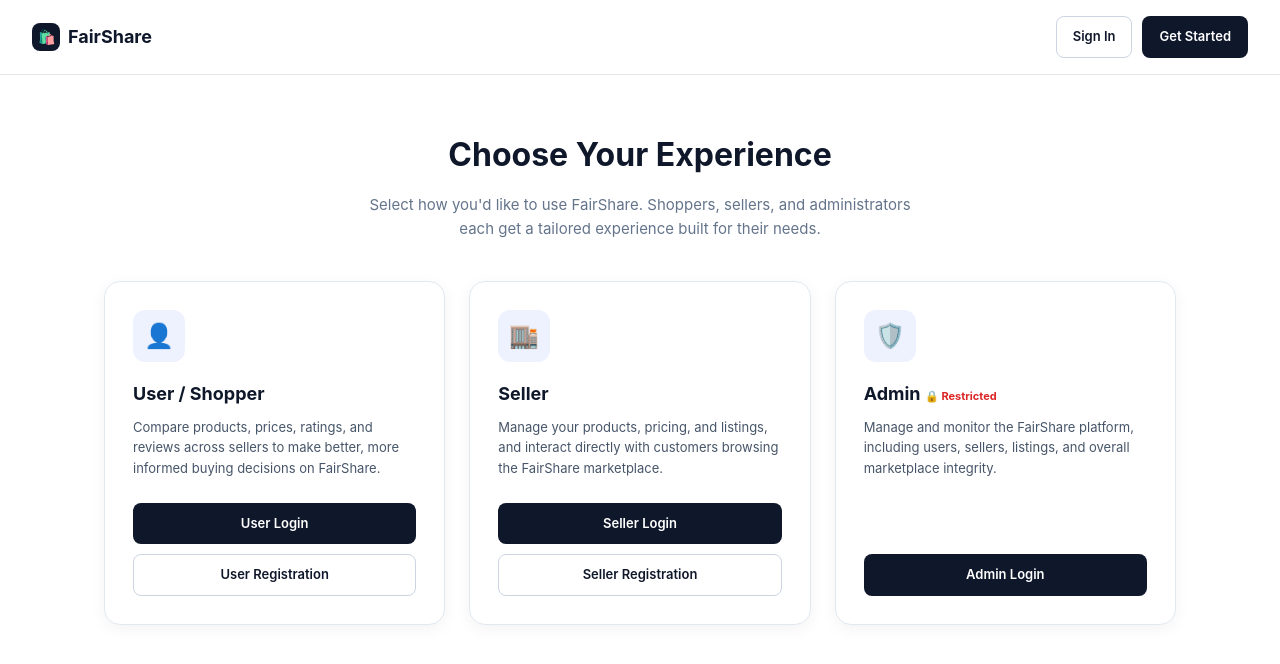
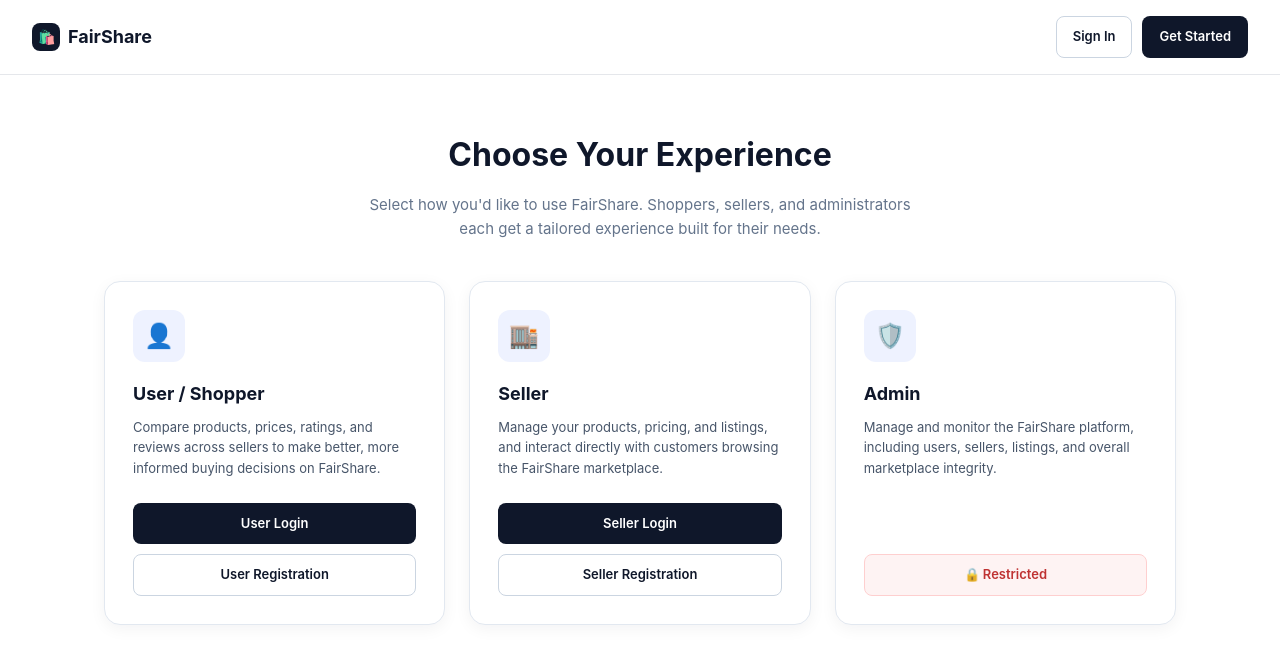
Before and after one commit to sumaiyaIslamshimu/FairShare, a React app in the folder frontend/: page / in a window 1280 px wide. Shown: the top 664 px of the page. Built offline with nearby package versions, Linux system fonts and the light colour scheme; the HTML template or start-up script is replaced by a standard one.

Commit message:
Update experience selection

```diff
--- a/frontend/src/pages/ExperienceSelection.jsx
+++ b/frontend/src/pages/ExperienceSelection.jsx
@@ -19,22 +19,24 @@ function ExperienceSelection() {
         </div>
       </nav>
 
-      <header className="experience-hero">
+      <div className="experience-hero">
         <h1 className="experience-title">Choose Your Experience</h1>
         <p className="experience-subtitle">
           Select how you'd like to use FairShare. Shoppers, sellers, and
           administrators each get a tailored experience built for their needs.
         </p>
-      </header>
+      </div>
 
-      <main className="role-grid">
+      <div className="role-grid">
         <div className="role-card">
+          <div className="role-card-body">
             <div className="role-icon">👤</div>
             <h2 className="role-title">User / Shopper</h2>
             <p className="role-description">
               Compare products, prices, ratings, and reviews across sellers to
               make better, more informed buying decisions on FairShare.
             </p>
+          </div>
           <div className="role-actions">
             <Link to="/login" className="role-button role-button-dark">
               User Login
@@ -46,12 +48,14 @@ function ExperienceSelection() {
         </div>
 
         <div className="role-card">
+          <div className="role-card-body">
             <div className="role-icon">🏬</div>
             <h2 className="role-title">Seller</h2>
             <p className="role-description">
               Manage your products, pricing, and listings, and interact
               directly with customers browsing the FairShare marketplace.
             </p>
+          </div>
           <div className="role-actions">
             <button type="button" className="role-button role-button-dark">
               Seller Login
@@ -63,27 +67,25 @@ function ExperienceSelection() {
         </div>
 
         <div className="role-card">
+          <div className="role-card-body">
             <div className="role-icon">🛡️</div>
-
-          <h2 className="role-title">
-            Admin{" "}
-            <span style={{ color: "#dc2626", fontSize: "11px" }}>
-              🔒 Restricted
-            </span>
-          </h2>
-
+            <h2 className="role-title">Admin</h2>
             <p className="role-description">
               Manage and monitor the FairShare platform, including users,
               sellers, listings, and overall marketplace integrity.
             </p>
-
+          </div>
           <div className="role-actions">
-            <button type="button" className="role-button role-button-dark">
-              Admin Login
+            <button
+              type="button"
+              className="role-button role-button-restricted"
+              disabled
+            >
+              🔒 Restricted
             </button>
           </div>
         </div>
-      </main>
+      </div>
     </div>
   );
 }
```
Lines whose indentation alone changed are shown as unchanged.
